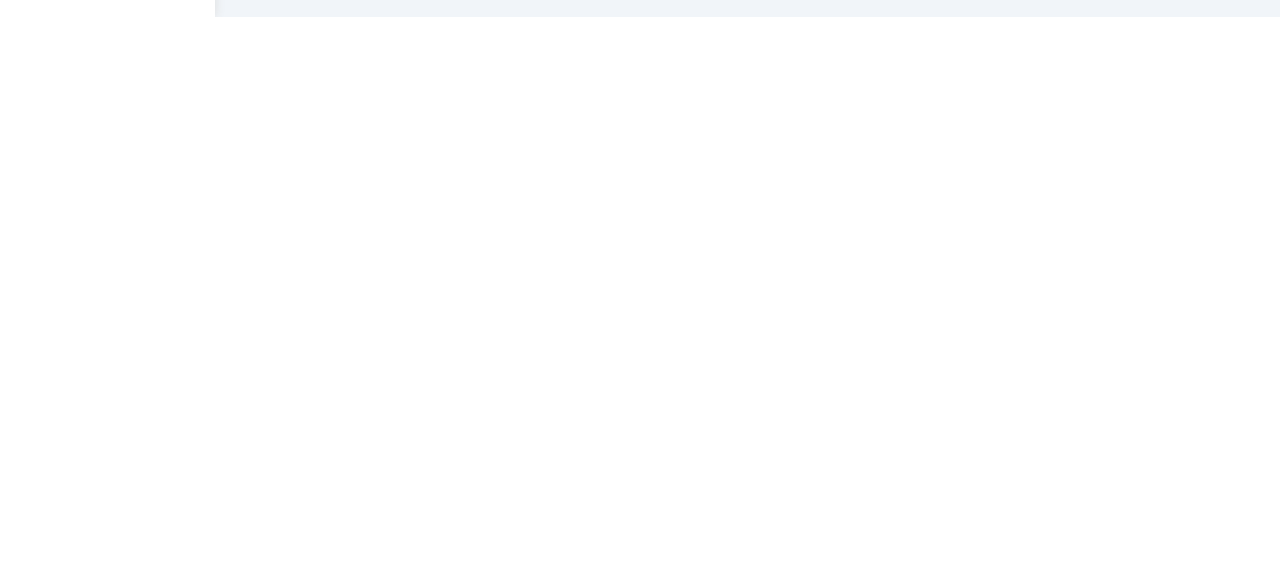
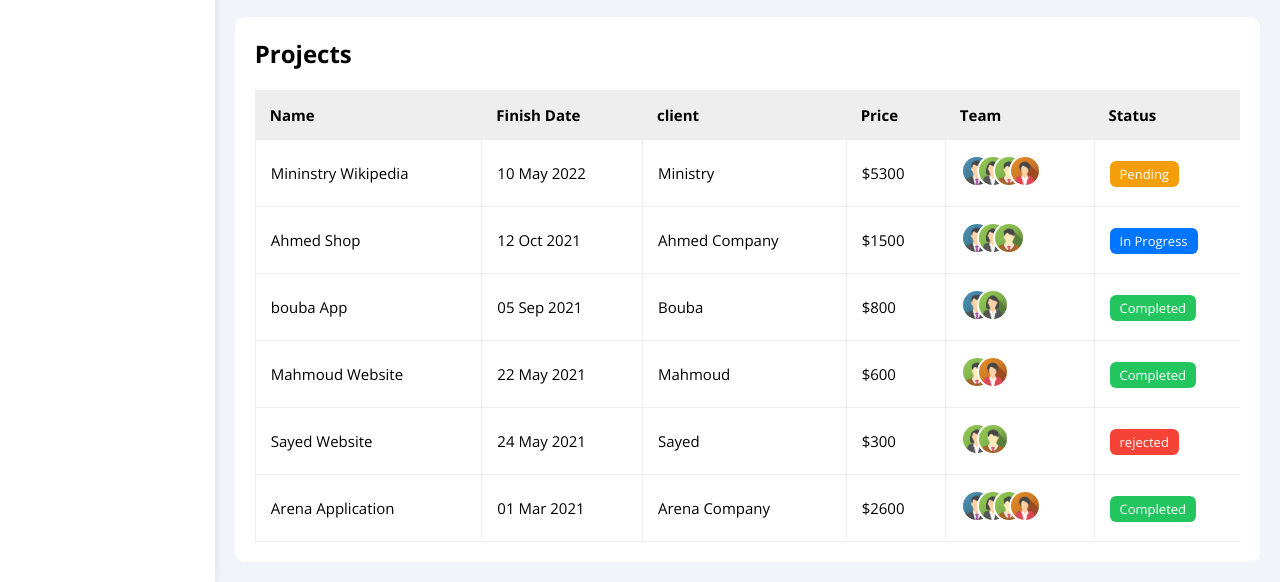
Before and after one commit to Ahmedhamdi37/html-css-template-four, a plain HTML site: page index.html in a window 1280 px wide. Shown: the part 2742-3324 px from the top of the page. Before the commit the page ends 2759 px from the top, so only its background shows below. Drawn offline with nearby package versions, Linux system fonts and the light colour scheme.

Commit message:
Added Projects Table Section And End Aowesome Dashboard Page

```diff
--- a/css/master.css
+++ b/css/master.css
@@ -144,6 +144,7 @@ ul {
   margin-left: 15px;
 }
 /* End Content Head */
+/* Start Wrapper */
 .page h1 {
   margin: 20px 20px 40px;
 }
@@ -468,6 +469,48 @@ ul {
   background-color: #0077b5;
 }
 /* End Social Media  */
+/* End Wrapper */
+/* Start Projects Table */
+
+.projects .responsive-table {
+  overflow-x: auto;
+}
+.projects table {
+  min-width: 1000px;
+  border-spacing: 0;
+}
+.projects thead td {
+  background-color: #eee;
+  font-weight: bold;
+}
+.projects table td {
+  padding: 15px;
+}
+.projects tbody td {
+  border-bottom: 1px solid #eee;
+  border-left: 1px solid #eee;
+  transition: 0.3s;
+}
+.projects table tbody tr td:last-child {
+  border-right: 1px solid #eee;
+}
+.projects tbody tr:hover td {
+  background-color: #faf7f7;
+}
+.projects table img {
+  width: 32px;
+  height: 32px;
+  padding: 2px;
+  border-radius: 50%;
+  background-color: white;
+}
+.projects table img:not(:first-child) {
+  margin-left: -20px;
+}
+.projects .label {
+  font-size: 13px;
+}
+/* End Projects Table */
 /* End content */
 /* Starting Animation */
 @keyframes change-color {
--- a/index.html
+++ b/index.html
@@ -84,6 +84,7 @@
         </div>
         <!-- End Head -->
         <h1 class="p-relative">Dashboard</h1>
+        <!-- Start Wrapper -->
         <div class="wrapper d-grid gap-20">
           <!-- Start Welcome Widget -->
           <div class="welcome bg-white rad-10 txt-c-mobile block-mobile">
@@ -495,6 +496,111 @@
           </div>
           <!-- End Social Media -->
         </div>
+        <!-- End Wrapper -->
+        <!-- Start Projects Table -->
+        <div class="projects bg-white p-20 m-20 rad-10 p-relative">
+          <h2 class="m-0 mb-20">Projects</h2>
+          <div class="responsive-table">
+            <table class="fs-15 w-full">
+              <thead>
+                <tr>
+                  <td>Name</td>
+                  <td>Finish Date</td>
+                  <td>client</td>
+                  <td>Price</td>
+                  <td>Team</td>
+                  <td>Status</td>
+                </tr>
+              </thead>
+              <tbody>
+                <tr>
+                  <td>Mininstry Wikipedia</td>
+                  <td>10 May 2022</td>
+                  <td>Ministry</td>
+                  <td>$5300</td>
+                  <td>
+                    <img src="imgs/team-01.png" alt="" />
+                    <img src="imgs/team-02.png" alt="" />
+                    <img src="imgs/team-03.png" alt="" />
+                    <img src="imgs/team-04.png" alt="" />
+                  </td>
+                  <td>
+                    <span class="label btn-shape bg-orange c-white">Pending</span>
+                  </td>
+                </tr>
+                <tr>
+                  <td>Ahmed Shop</td>
+                  <td>12 Oct 2021</td>
+                  <td>Ahmed Company</td>
+                  <td>$1500</td>
+                  <td>
+                    <img src="imgs/team-01.png" alt="" />
+                    <img src="imgs/team-02.png" alt="" />
+                    <img src="imgs/team-03.png" alt="" />
+                  </td>
+                  <td>
+                    <span class="label btn-shape bg-blue c-white">In Progress</span>
+                  </td>
+                </tr>
+                <tr>
+                  <td>bouba App</td>
+                  <td>05 Sep 2021</td>
+                  <td>Bouba</td>
+                  <td>$800</td>
+                  <td>
+                    <img src="imgs/team-01.png" alt="" />
+                    <img src="imgs/team-02.png" alt="" />
+                  </td>
+                  <td>
+                    <span class="label btn-shape bg-green c-white">Completed</span>
+                  </td>
+                </tr>
+                <tr>
+                  <td>Mahmoud Website</td>
+                  <td>22 May 2021</td>
+                  <td>Mahmoud</td>
+                  <td>$600</td>
+                  <td>
+                    <img src="imgs/team-03.png" alt="" />
+                    <img src="imgs/team-04.png" alt="" />
+                  </td>
+                  <td>
+                    <span class="label btn-shape bg-green c-white">Completed</span>
+                  </td>
+                </tr>
+                <tr>
+                  <td>Sayed Website</td>
+                  <td>24 May 2021</td>
+                  <td>Sayed</td>
+                  <td>$300</td>
+                  <td>
+                    <img src="imgs/team-02.png" alt="" />
+                    <img src="imgs/team-03.png" alt="" />
+                  </td>
+                  <td>
+                    <span class="label btn-shape bg-red c-white">rejected</span>
+                  </td>
+                </tr>
+                <tr>
+                  <td>Arena Application</td>
+                  <td>01 Mar 2021</td>
+                  <td>Arena Company</td>
+                  <td>$2600</td>
+                  <td>
+                    <img src="imgs/team-01.png" alt="" />
+                    <img src="imgs/team-02.png" alt="" />
+                    <img src="imgs/team-03.png" alt="" />
+                    <img src="imgs/team-04.png" alt="" />
+                  </td>
+                  <td>
+                    <span class="label btn-shape bg-green c-white">Completed</span>
+                  </td>
+                </tr>
+              </tbody>
+            </table>
+          </div>
+        </div>
+        <!-- End Projects Table -->
       </div>
     </div>
   </body>
```
